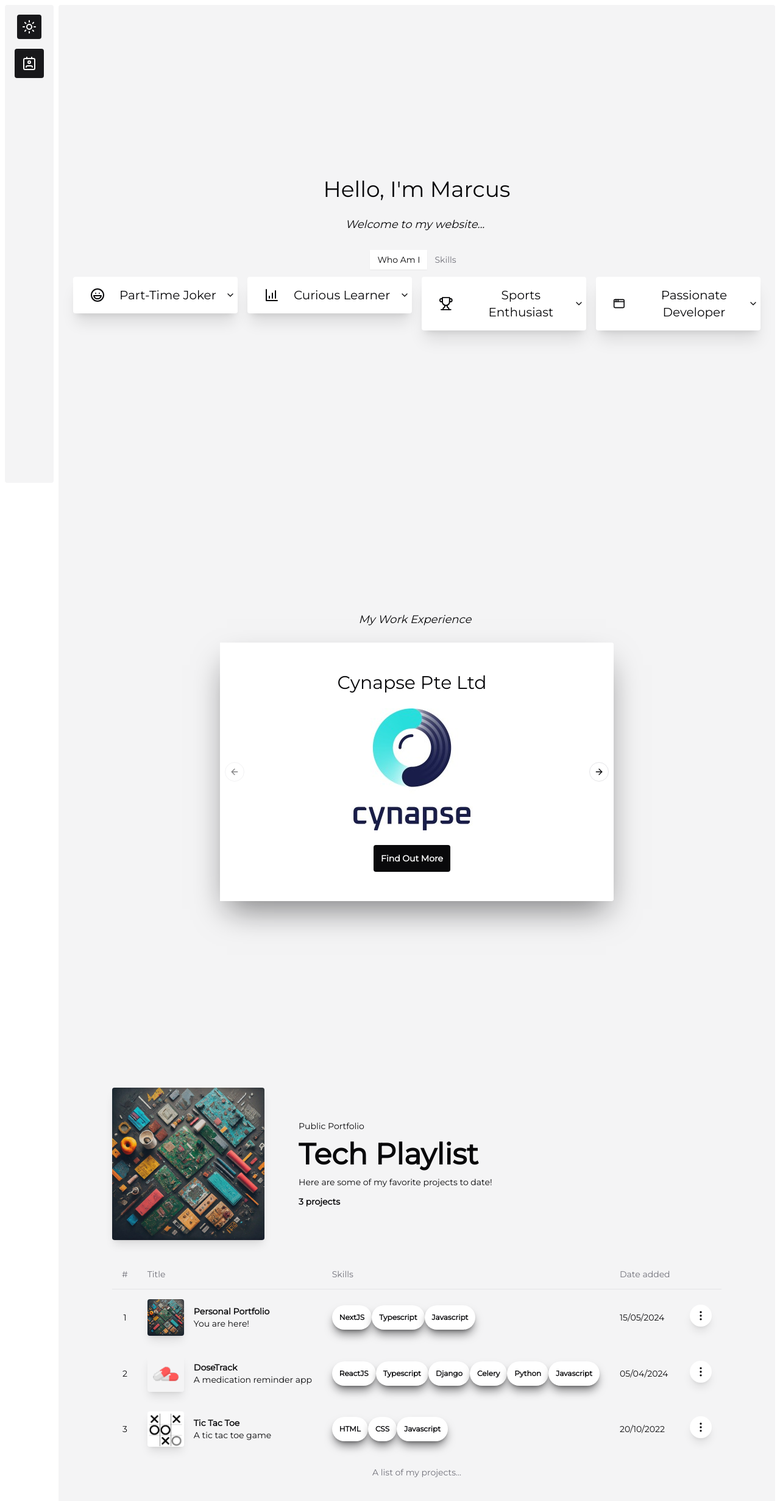
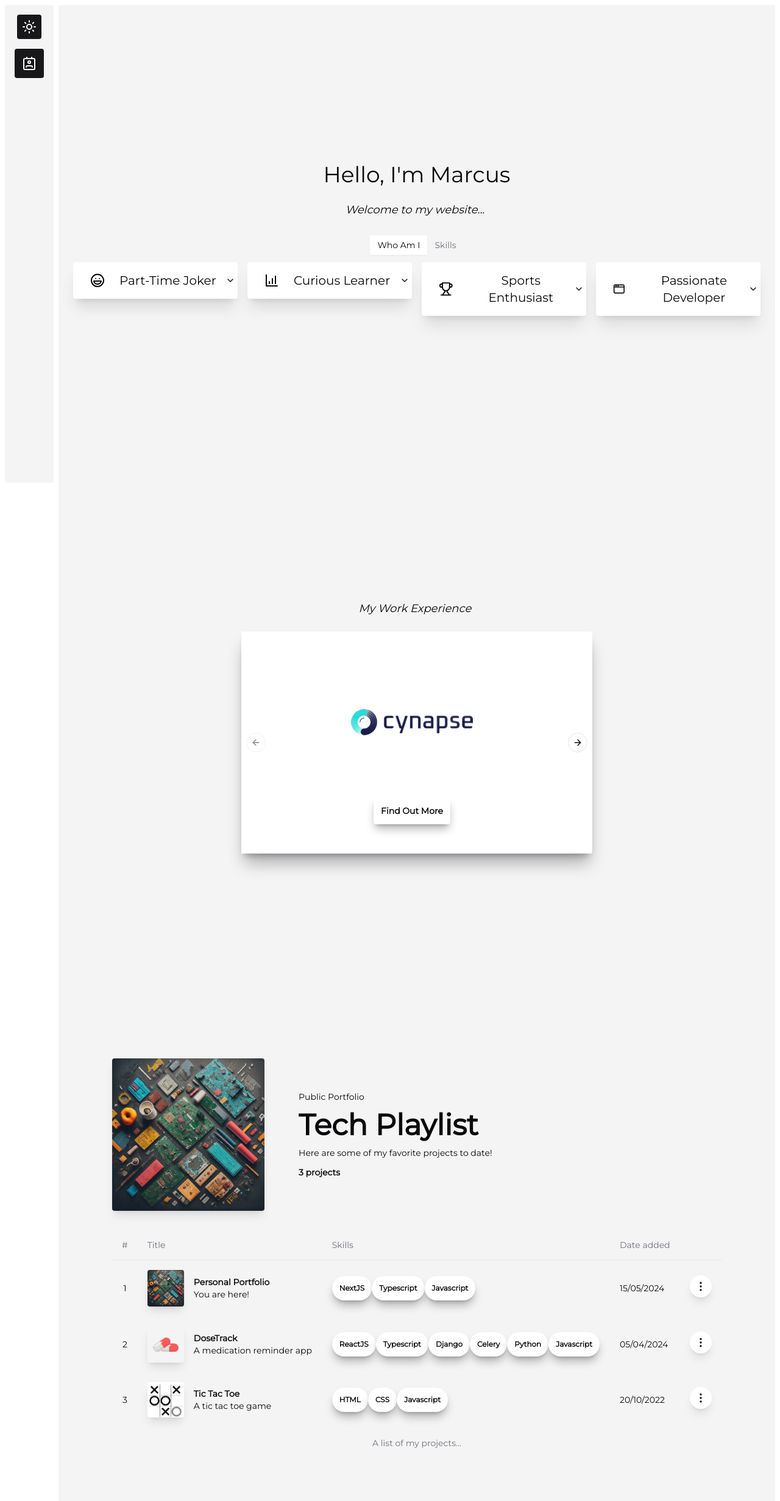
Before and after one commit to marcusyks/marcusyks.github.io, a Next.js app: page / in a window 1280 px wide. Shown: the top 2462 px of the page at 61% size. Built offline with nearby package versions, Linux system fonts and the light colour scheme.

Commit message:
Fixed height problem and revised carousel

```diff
--- a/src/app/data.json
+++ b/src/app/data.json
@@ -121,7 +121,7 @@
         [
             {
                 "header" : "Cynapse Pte Ltd",
-                "image_src" : "/cynapse_ai_logo.jpg",
+                "image_src" : "/cynapse.png",
                 "image_alt" : "Cynapse Company Logo",
                 "role": "AI Software Engineering Intern",
                 "description":
--- a/src/app/elements/internship/carouselcards.tsx
+++ b/src/app/elements/internship/carouselcards.tsx
@@ -16,7 +16,7 @@ export default function CarouselCards(props: InternshipContent){
     ));
 
     return(
-        <Carousel className="bg-background flex justify-center items-center rounded shadow-2xl shadow-foreground/50 w-full lg:w-fit">
+        <Carousel className="bg-background flex justify-center items-center rounded shadow-xl shadow-foreground/30 w-full lg:w-fit">
             <CarouselContent className="text-center">
                 {items}
             </CarouselContent>
--- a/src/app/elements/internship/internshipcard.tsx
+++ b/src/app/elements/internship/internshipcard.tsx
@@ -6,7 +6,6 @@ import { InternshipCardContent } from "@/app/data/data";
 export default function InternshipCard(props: InternshipCardContent){
     return(
         <CarouselItem className="flex flex-col gap-6 items-center rounded p-12 bg-background">
-            <h1>{props.header}</h1>
             <Image
                 src={props.image_src}
                 width={200}
--- a/src/app/elements/internship/internshipdrawer.tsx
+++ b/src/app/elements/internship/internshipdrawer.tsx
@@ -16,7 +16,7 @@ export default function InternshipDrawer(props: InternshipCardContent){
     return(
         <Sheet>
             <SheetTrigger>
-                <div className='rounded bg-foreground text-background btn-animation p-3 text-sm font-bold shadow-lg shadow-background/50'>
+                <div className='rounded bg-background text-foreground shadow-lg shadow-foreground/30 btn-animation p-3 text-sm font-bold shadow-lg shadow-background/50'>
                     Find Out More
                 </div>
             </SheetTrigger>
--- a/src/app/elements/introduction/skillcardintroduction.tsx
+++ b/src/app/elements/introduction/skillcardintroduction.tsx
@@ -4,15 +4,15 @@ export default function SkillCardIntroduction(){
     return(
         <div className='text-xl flex flex-col lg:gap-4 w-full lg:justify-evenly p-6 lg:flex-row'>
             <div>
-                <Badge className="p-1 bg-green-300 animate-pulse mx-2"/>
+                <Badge className="p-1 bg-slate-500 mx-2"/>
                 <span> - <b>proficient</b></span>
             </div>
             <div>
-                <Badge className="p-1 bg-yellow-300 animate-pulse mx-2"/>
+                <Badge className="p-1 bg-slate-700 mx-2"/>
                 <span> - <b>competent</b></span>
             </div>
             <div>
-                <Badge className="p-1 bg-orange-300 animate-pulse mx-2"/>
+                <Badge className="p-1 bg-slate-900 mx-2"/>
                 <span> - <b>novice</b></span>
             </div>
         </div>
--- a/src/app/elements/introduction/skillsCard.tsx
+++ b/src/app/elements/introduction/skillsCard.tsx
@@ -5,7 +5,7 @@ import { PrintSkillsCards } from "@/app/utils";
 export default function SkillsCard(props: SkillsCardContent){
     return(
         <div className="flex flex-col gap-2 p-3 lg:flex-row">
-            <div className="text-xl w-full flex justify-center lg:text-2xl">{props.sector}</div>
+            <div className="text-xl w-full flex justify-center lg:text-2xl text-center">{props.sector}</div>
             <div className="w-full flex flex-wrap gap-2 justify-center xl:justify-normal">
                 {PrintSkillsCards(props.skills_used)}
             </div>
--- a/src/app/globals.css
+++ b/src/app/globals.css
@@ -81,7 +81,7 @@
   }
 
   .section{
-    @apply flex flex-col gap-6 text-3xl pb-12 pt-4 rounded mt-6 mx-6 h-screen justify-center items-center
+    @apply flex flex-col gap-6 text-3xl pb-12 pt-4 rounded mx-6 my-20 h-fit lg:h-screen lg:my-0 justify-center items-center
   }
 
   .carousel{
--- a/src/app/structure/introduction.tsx
+++ b/src/app/structure/introduction.tsx
@@ -5,7 +5,7 @@ import { IntroductionContent } from "../data/data";
 
 export default function Introduction(props: IntroductionContent){
     return(
-        <div className="section" id='introduction'>
+        <div className="section h-dvh" id='introduction'>
             <div className="flex flex-col justify-center items-center gap-6 sm:flex-row sm:justify-normal">
                 <p className="animate-bounce repeat-[3.5] ease-in-out reverse-alternate text-4xl">
                 Hello, I'm Marcus
--- a/src/app/utils.tsx
+++ b/src/app/utils.tsx
@@ -5,7 +5,7 @@ import { SkillsUsedContent } from "./data/data";
 
 export function PrintSkills(skills: string[], hide: boolean){
     return skills.map((skill,index) => (
-        <Badge key={skill+index} variant='outline' className={`bg-background p-3 flex flex-wrap shadow-lg shadow-foreground/50 border-0 ${hide ? 'hidden xl:table-cell' : 'table-cell'}`}>{skill}</Badge>
+        <Badge key={skill+index} variant='outline' className={`bg-background p-3 flex flex-wrap shadow-lg shadow-foreground/30 border-0 ${hide ? 'hidden xl:table-cell' : 'table-cell'}`}>{skill}</Badge>
     ))
 }
 
@@ -31,7 +31,7 @@ export function CardCompiler(type: string){
         case "learner":
             return(
                 <div>
-                    <TypingEffect content={`Learning is a constant for me.\n ${dolphin} Delving into new tech makes me excited 🤩`}/>
+                    <TypingEffect content={`Learning is a constant for me.\n ${dolphin} Delving into new tech makes me excited!`}/>
                 </div>
             )
         case "enthusiast":
@@ -75,17 +75,17 @@ export function DecideIcon(icon: string){
 export function FindCardColor(level: number){
     switch(level){
         case 3:
-            return "bg-green-200"
+            return "bg-slate-500"
         case 2:
-            return "bg-yellow-200"
+            return "bg-slate-700"
         case 1:
-            return "bg-orange-200"
+            return "bg-slate-900"
     }
 }
 
 export function PrintSkillsCards(cards: SkillsUsedContent[]) {
     return cards.map((element, index) => (
-        <Badge key={index} variant='outline' className={`p-2 lg:p-3 shadow-lg shadow-foreground/50 border-0 ${FindCardColor(element.level)} text-black`}>{element.name}</Badge>
+        <Badge key={index} variant='outline' className={`p-2 lg:p-3 shadow-lg shadow-foreground/30 border-0 ${FindCardColor(element.level)} text-white`}>{element.name}</Badge>
     ));
 }
 
```
Also changed, not shown: public/cynapse.png (added), public/cynapse_ai_logo.jpg (deleted).
